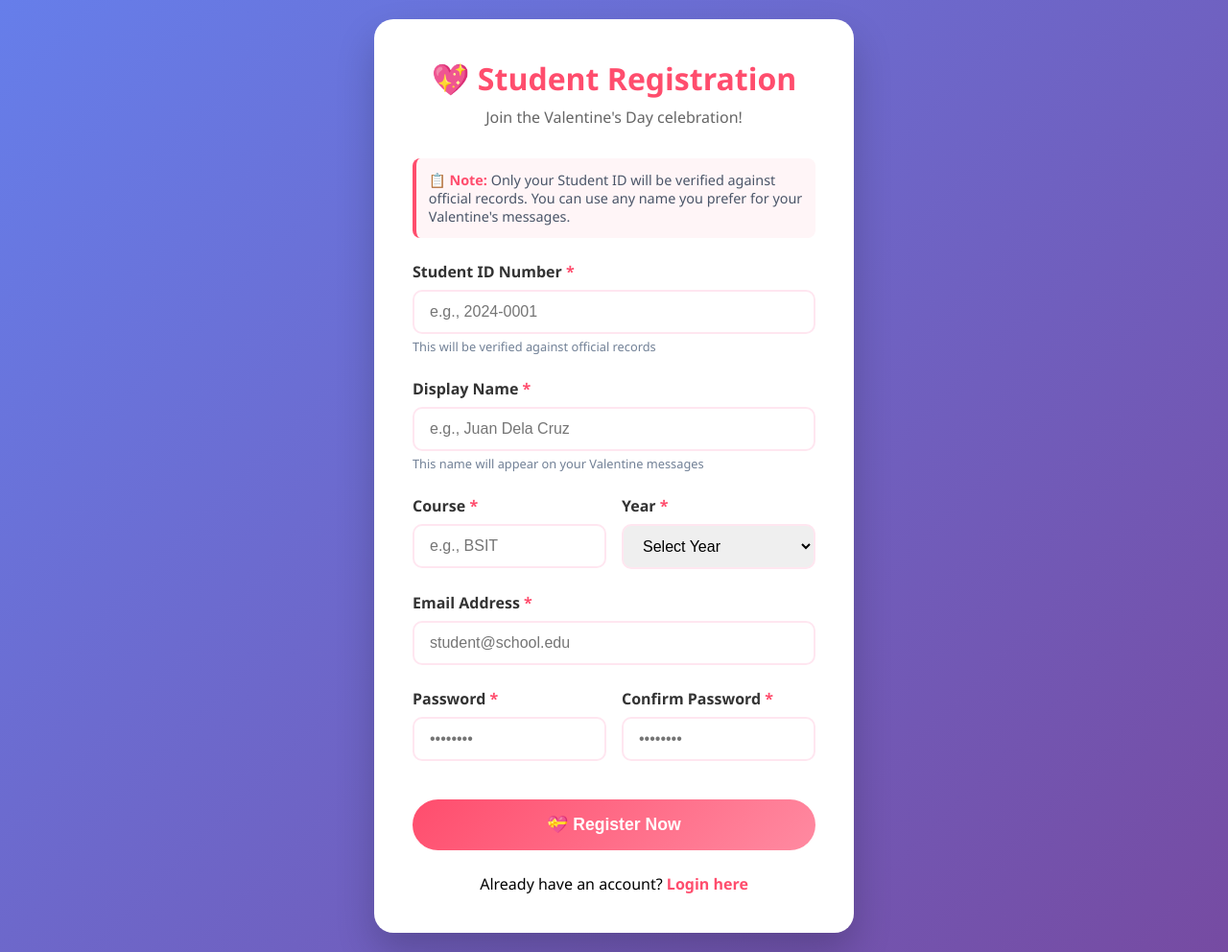
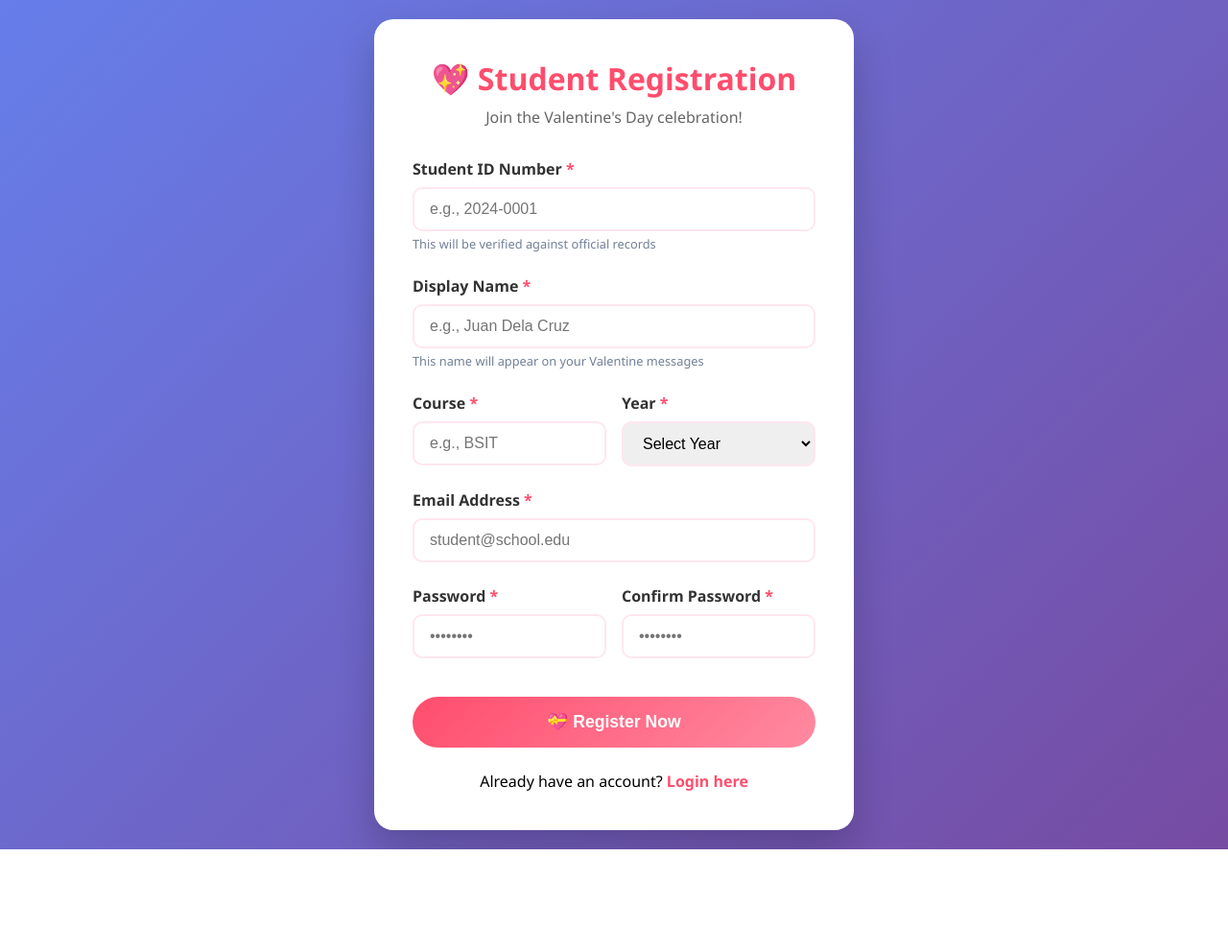
Before and after one commit to missingunknown78-star/valentine, a Flask app: page /valentine/student/register in a window 1280 px wide. Shown: the whole page at 96% size. After the commit the page ends 885 px from the top, so only its background shows below. Run offline with Flask 3, Linux system fonts and the light colour scheme.

Commit message:
Finalized registration page

```diff
--- a/student/templates/register.html
+++ b/student/templates/register.html
@@ -197,10 +197,6 @@
             <h1>💖 Student Registration</h1>
             <p class="subtitle">Join the Valentine's Day celebration!</p>
 
-            <!-- Verification Note - Added to explain ID-only check -->
-            <div class="verification-note">
-                <strong>📋 Note:</strong> Only your Student ID will be verified against official records. You can use any name you prefer for your Valentine's messages.
-            </div>
 
             {% with messages = get_flashed_messages(with_categories=true) %}
                 {% if messages %}
```
